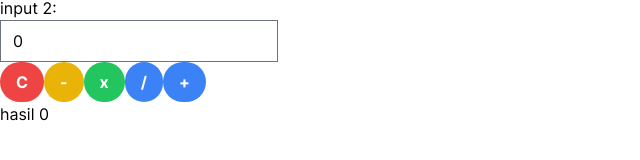
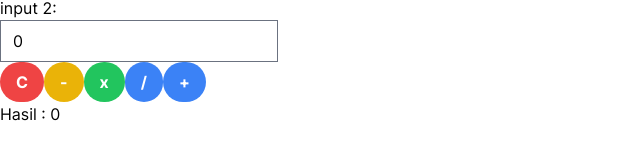
Before and after one commit to madeserius/serius, a Vue app: page /kalkulator in a window 1280 px wide. Shown: the part 180-340 px from the top of the page, without its empty margins (0-640 px from the left). Built offline with nearby package versions, Linux system fonts and the light colour scheme.

Commit message:
membuat penjumlahan

```diff
--- a/src/views/Kalkulator.vue
+++ b/src/views/Kalkulator.vue
@@ -75,7 +75,7 @@
     +
   </button>
   <div>
-    <p>hasil {{ hasil }}</p>
+    <p>Hasil : {{ hasil }}</p>
   </div>
 </template>
 
@@ -90,7 +90,7 @@ export default {
   },
   methods: {
     tambah() {
-      this.hasil = this.input1 + this.input2;
+      this.hasil = parseInt(parseInt(this.input1) + parseInt(this.input2));
     },
     bagi() {
       this.hasil = this.input1 / this.input2;
```
